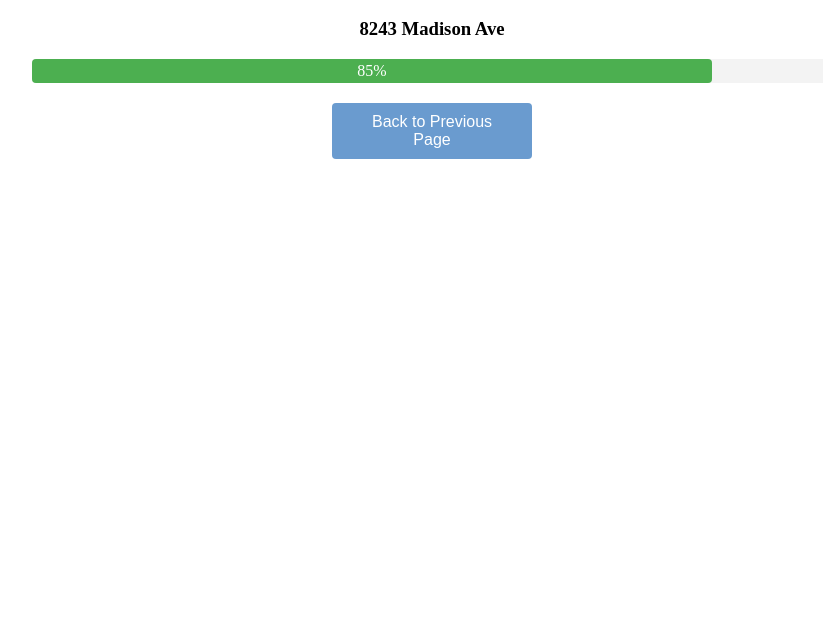
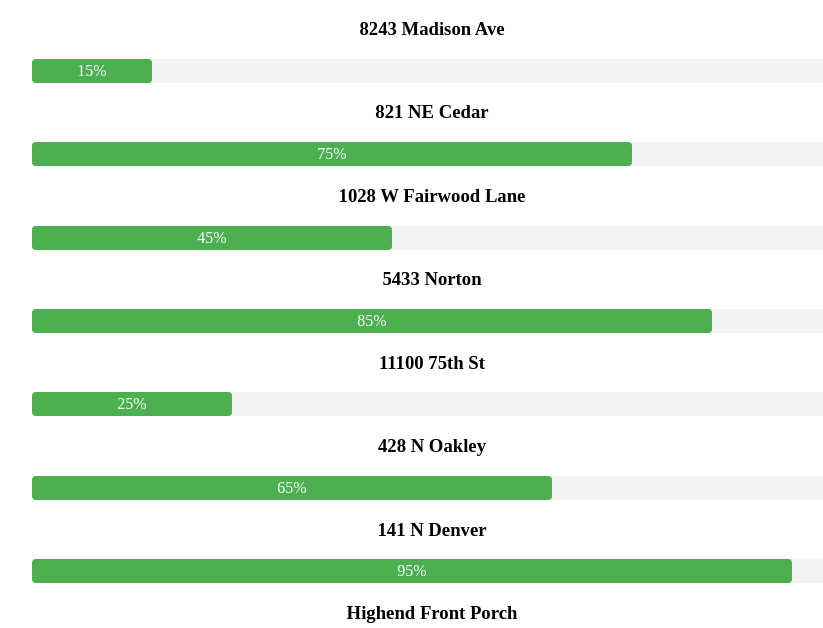
Before and after one commit to karafaris/colesprogressportal, a plain HTML site: page jobs-and-progress.html in a window 1280 px wide. Shown: the part 172-800 px from the top of the page, without its empty margins (208-1031 px from the left). Drawn offline with Linux system fonts and the light colour scheme.

Commit message:
jobs and progress bar updates

```diff
--- a/jobs-and-progress.html
+++ b/jobs-and-progress.html
@@ -59,7 +59,49 @@
             <div>
                 <h3>8243 Madison Ave</h3>
                 <div class="progress-container">
+                    <div class="progress-bar" style="width: 15%;">15%</div>
+                </div>
+            </div>
+            <div>
+                <h3>821 NE Cedar</h3>
+                <div class="progress-container">
+                    <div class="progress-bar" style="width: 75%;">75%</div>
+                </div>
+            </div>
+            <div>
+                <h3>1028 W Fairwood Lane</h3>
+                <div class="progress-container">
+                    <div class="progress-bar" style="width: 45%;">45%</div>
+                </div>
+            </div>
+            <div>
+                <h3>5433 Norton</h3>
+                <div class="progress-container">
                     <div class="progress-bar" style="width: 85%;">85%</div>
+                </div>
+            </div>
+            <div>
+                <h3>11100 75th St</h3>
+                <div class="progress-container">
+                    <div class="progress-bar" style="width: 25%;">25%</div>
+                </div>
+            </div>
+            <div>
+                <h3>428 N Oakley</h3>
+                <div class="progress-container">
+                    <div class="progress-bar" style="width: 65%;">65%</div>
+                </div>
+            </div>
+            <div>
+                <h3>141 N Denver</h3>
+                <div class="progress-container">
+                    <div class="progress-bar" style="width: 95%;">95%</div>
+                </div>
+            </div>
+            <div>
+                <h3>Highend Front Porch</h3>
+                <div class="progress-container">
+                    <div class="progress-bar" style="width: 35%;">35%</div>
                 </div>
             </div>
             <!-- Add more projects here as needed -->
```
